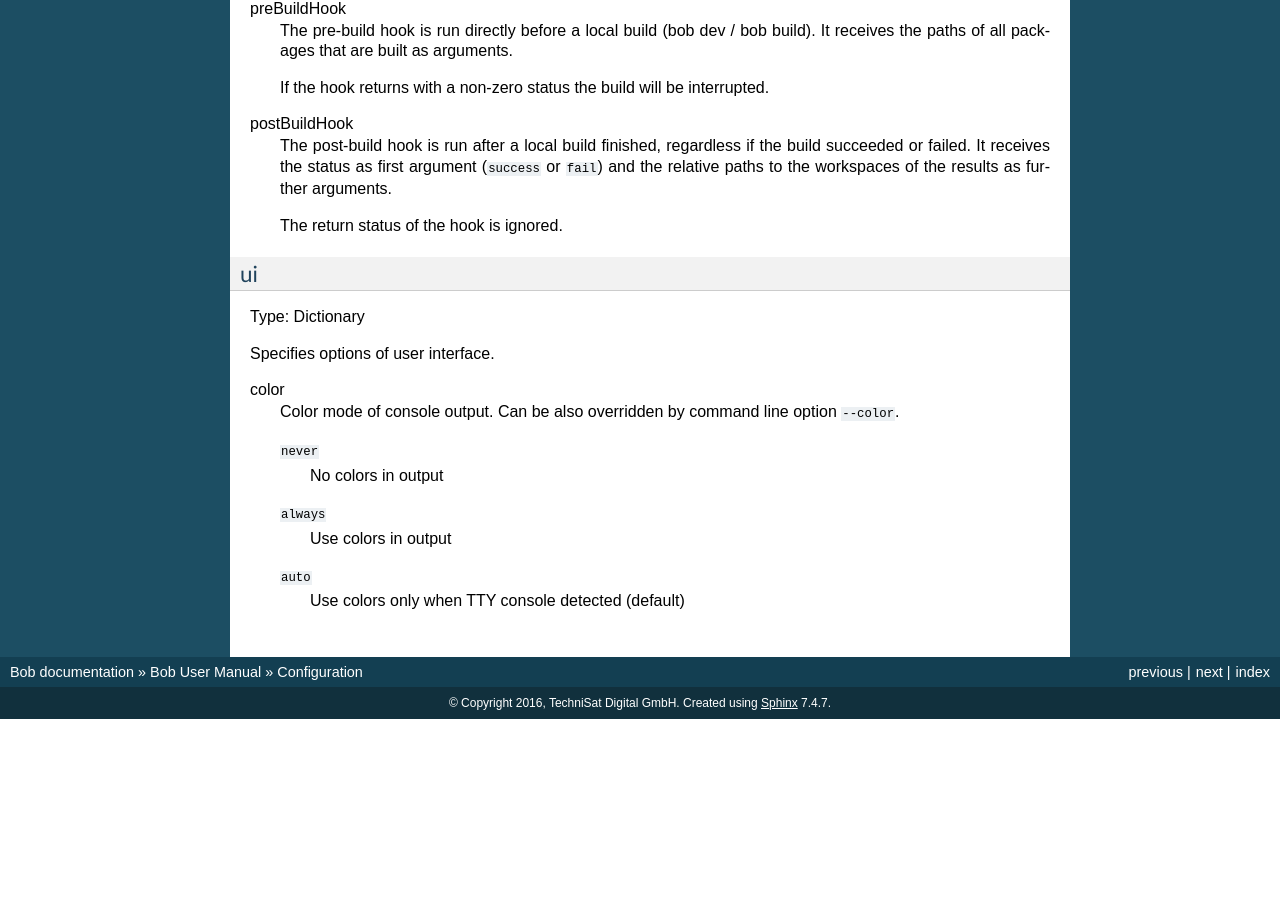
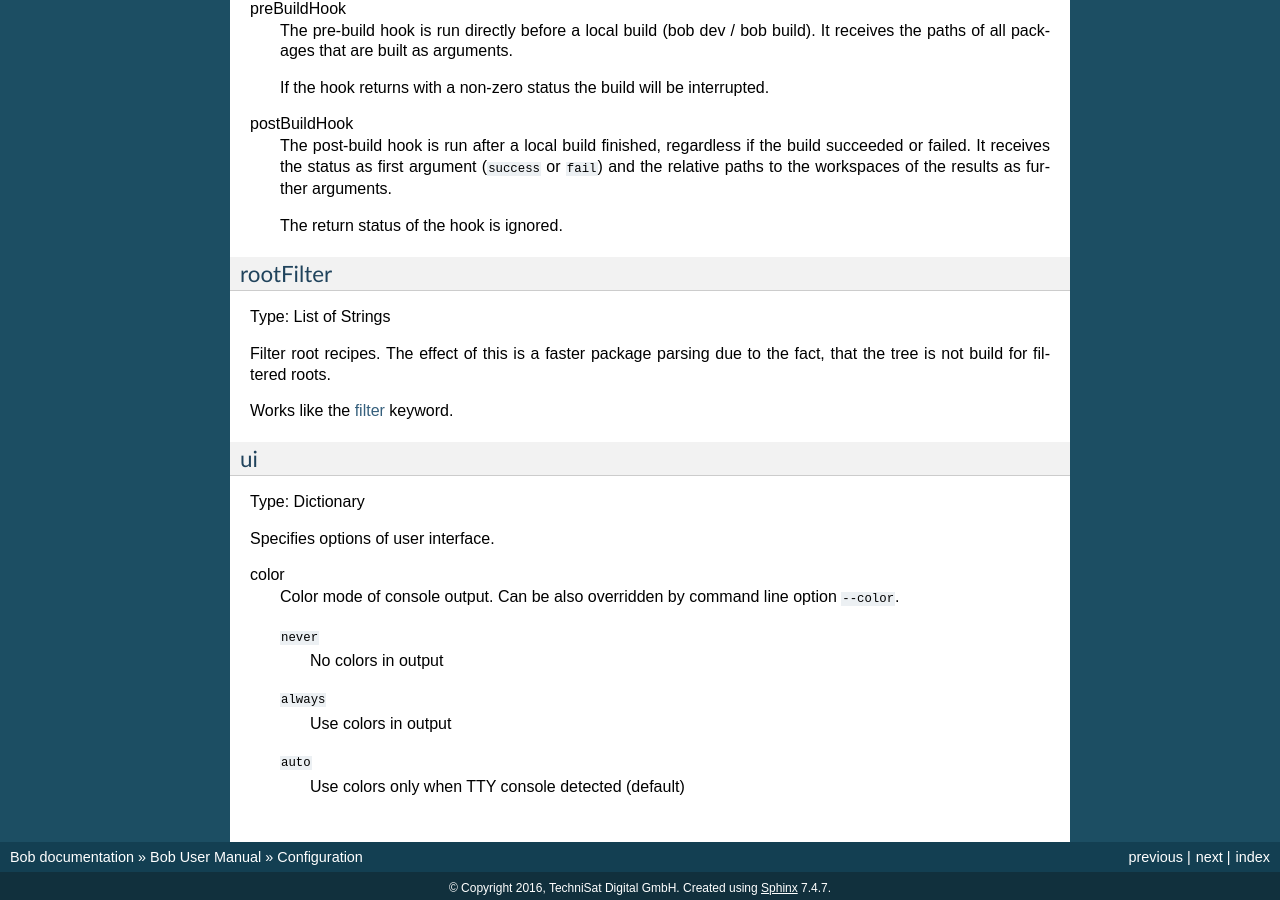
Before and after one commit to BobBuildTool/bob, a Sphinx documentation site: the page built from doc/manual/configuration.rst, in a window 1280 px wide and 900 px high, scrolled down 22746 px. Built offline with Sphinx 7.4.7, drawn with Linux system fonts in a browser that asks for light colours; formulas are drawn with MathJax 3; the version number could not be read and is left out; before the commit the page ends 23465 px from its top, so only the background shows below that.

Commit message:
input: add rootFilter
To improve package parsing speed rootFilter can be specified in a
default.yaml. A rootFilter works like the existing 'filter'- keyword.

```diff
--- a/doc/manual/configuration.rst
+++ b/doc/manual/configuration.rst
@@ -750,6 +750,8 @@ Example::
 
 See also :ref:`configuration-recipes-privateenv`.
 
+.. _configuration-recipes-filter:
+
 filter
 ~~~~~~
 
@@ -1456,6 +1458,16 @@ postBuildHook
 
     The return status of the hook is ignored.
 
+rootFilter
+~~~~~~~~~~
+
+Type: List of Strings
+
+Filter root recipes. The effect of this is a faster package parsing due to
+the fact, that the tree is not build for filtered roots.
+
+Works like the :ref:`configuration-recipes-filter` keyword.
+
 ui
 ~~
 
```
Also changed, not shown: 1 other file.
